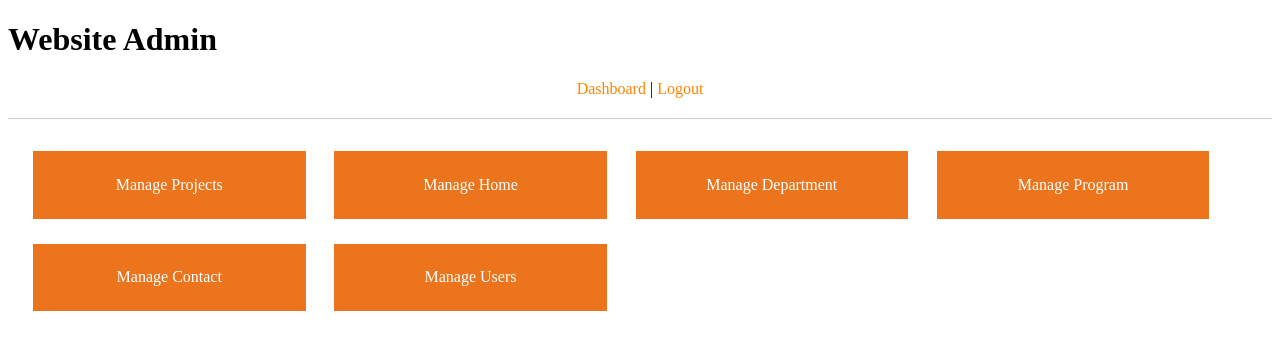
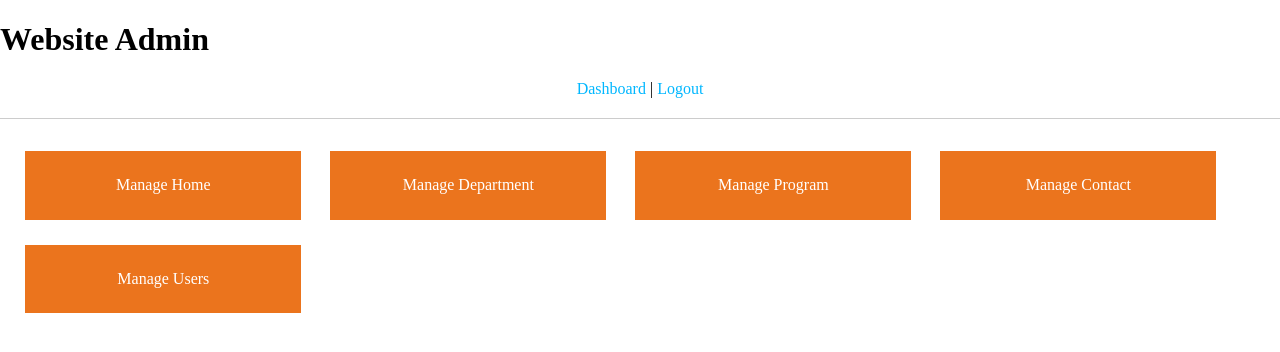
Before and after one commit to frakenom/cms-group9, a PHP site: page /admin/dashboard.php in a window 1280 px wide. Shown: the top 352 px of the page. Run offline with PHP 8.4, Linux system fonts and the light colour scheme; a user stored in the database is signed in; data that the repository does not hold is empty; some libraries are stand-ins or nearby versions.

Commit message:
style change

```diff
--- a/admin/dashboard.php
+++ b/admin/dashboard.php
@@ -11,12 +11,6 @@ include( 'includes/header.php' );
 ?>
 
 <ul id="dashboard">
-  <li>
-    <a href="projects.php">
-      Manage Projects
-    </a>
-  </li>
-
   <li>
     <a href="home.php">
       Manage Home
--- a/admin/styles.css
+++ b/admin/styles.css
@@ -1,5 +1,5 @@
-
 body {
+    margin: 0;
 }
 
 a:link,
@@ -7,7 +7,7 @@ a:active,
 a:hover,
 a:visited {
     text-decoration: none;
-  color: #FF8500;
+    color: #00b7ff;
 }
 
 hr {
@@ -31,7 +31,8 @@ th img {
     padding: 0;
 }
 
-td, th {
+td,
+th {
     border: 1px solid #ccc;
     padding: 10px;
 }
@@ -83,7 +84,7 @@ input {
 
 input[type=submit] {
     border: 0;
-  background-color: #eb741d;
+    background-color: #000000;
     color: #fff;
     padding: 10px 10px;
     font-size: 110%;
@@ -101,6 +102,7 @@ input[type=submit] {
 #dashboard li a:hover {
     color: #fff;
 }
+
 #dashboard li {
     background-color: #eb741d;
     display: inline-block;
@@ -113,6 +115,7 @@ input[type=submit] {
     list-style-position: inside;
     border: none;
 }
+
 #dashboard i {
     margin-bottom: 5px;
 }
```
Lines whose indentation alone changed are shown as unchanged.
